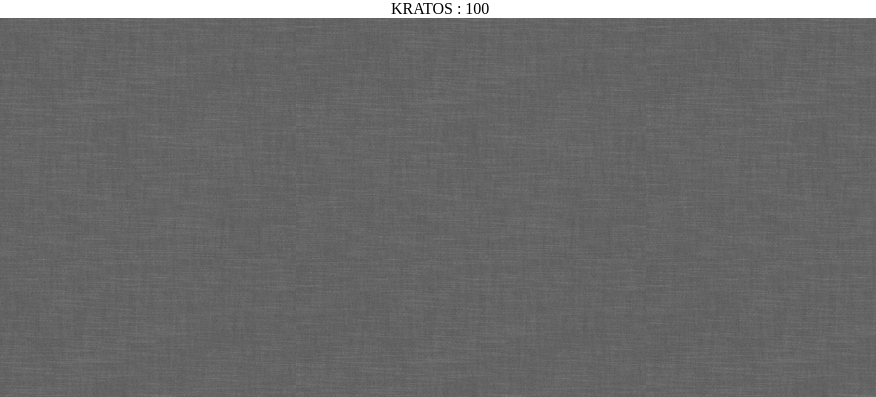
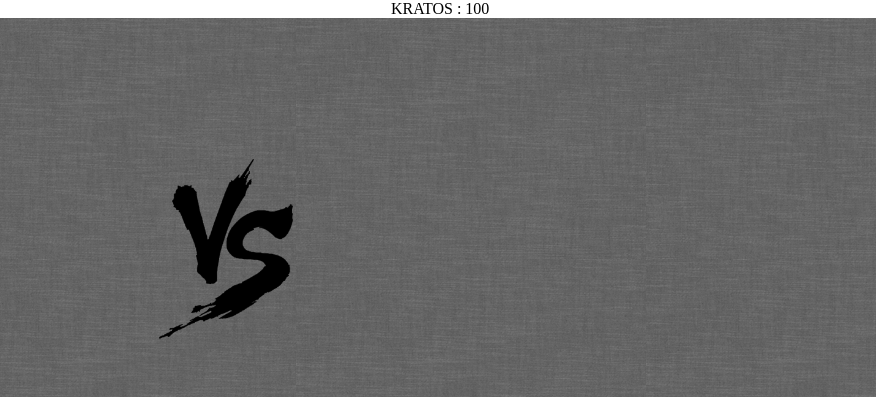
Before and after one commit to kbeazer/PWA1, a plain HTML site: page WK1/DUEL_ASSIGNMENT/goal4_assign_duel3/index.html in a window 1280 px wide. Shown: the top 397 px of the page, 404-1280 px from the left. Drawn offline with Linux system fonts and the light colour scheme.

Commit message:
Duel 3
js file was tidied up

```diff
--- a/WK1/DUEL_ASSIGNMENT/goal4_assign_duel3/css/style.css
+++ b/WK1/DUEL_ASSIGNMENT/goal4_assign_duel3/css/style.css
@@ -52,6 +52,17 @@ body{
 	width: 100%;
 }
 
+#Vs {
+    position: fixed;
+    z-index: 25;
+    margin: 11% 44%;
+}
+
+#Vs img{
+    height: 90%;
+    width: 90%;
+}
+
 .heading{
 	color: #1c80b3;
 	font-family: Arial, Helvetica, sans-serif;
--- a/WK1/DUEL_ASSIGNMENT/goal4_assign_duel3/index.html
+++ b/WK1/DUEL_ASSIGNMENT/goal4_assign_duel3/index.html
@@ -26,6 +26,9 @@
 	<div id="fight_bg">
 		<img src="images/fight_bg.png">
 	</div>
+    <div id="Vs">
+        <img src="images/Vs.png">
+    </div>
 </div>
       <script src='js/main.js'></script>
 </body>
--- a/WK1/DUEL_ASSIGNMENT/goal4_assign_duel3/js/main.js
+++ b/WK1/DUEL_ASSIGNMENT/goal4_assign_duel3/js/main.js
@@ -11,7 +11,6 @@ var round= 0,
     kabalDiv.innerHTML= fighterArray[0].name+' :  '+ fighterArray[0].health;
     kratosDiv.innerHTML= fighterArray[1].name+' :  '+ fighterArray[1].health;
 function kingFighter(){
-    console.log('BEGIN!!!');
     fightButton.onclick= function fight(){
     var player1Hit= fighterArray[0].damage/ 2,
         player2hit= fighterArray[1].damage/ 2;
@@ -19,6 +18,7 @@ function kingFighter(){
         player2Damage= Math.floor(Math.random()*player2hit);
         fighterArray[0].health-=player1Damage;
         fighterArray[1].health-=player2Damage;
+        document.getElementById("Vs").style.display= 'none';
         var damageResult= winnerSelector();
         if(damageResult== 'no winner'){
             round++;
@@ -29,8 +29,8 @@ function kingFighter(){
         function winnerSelector(){
             var result= 'no winner';
             if(fighterArray[0].health<1 && fighterArray[1].health<1){
-                kabalDiv.innerHTML='DOUBLE';
-                kratosDiv.innerHTML= 'KO!!!';
+                kabalDiv.innerHTML='YOU BOTH DIE';
+                kratosDiv.innerHTML= 'DOUBLE KO!!!';
                 result= 'Double KO';
                 fightButton.onclick= document.getElementById("fight_box").disabled;
             }else if(fighterArray[0].health<1){
```
Also changed, not shown: WK1/DUEL_ASSIGNMENT/goal4_assign_duel3/images/Vs.png (added).
